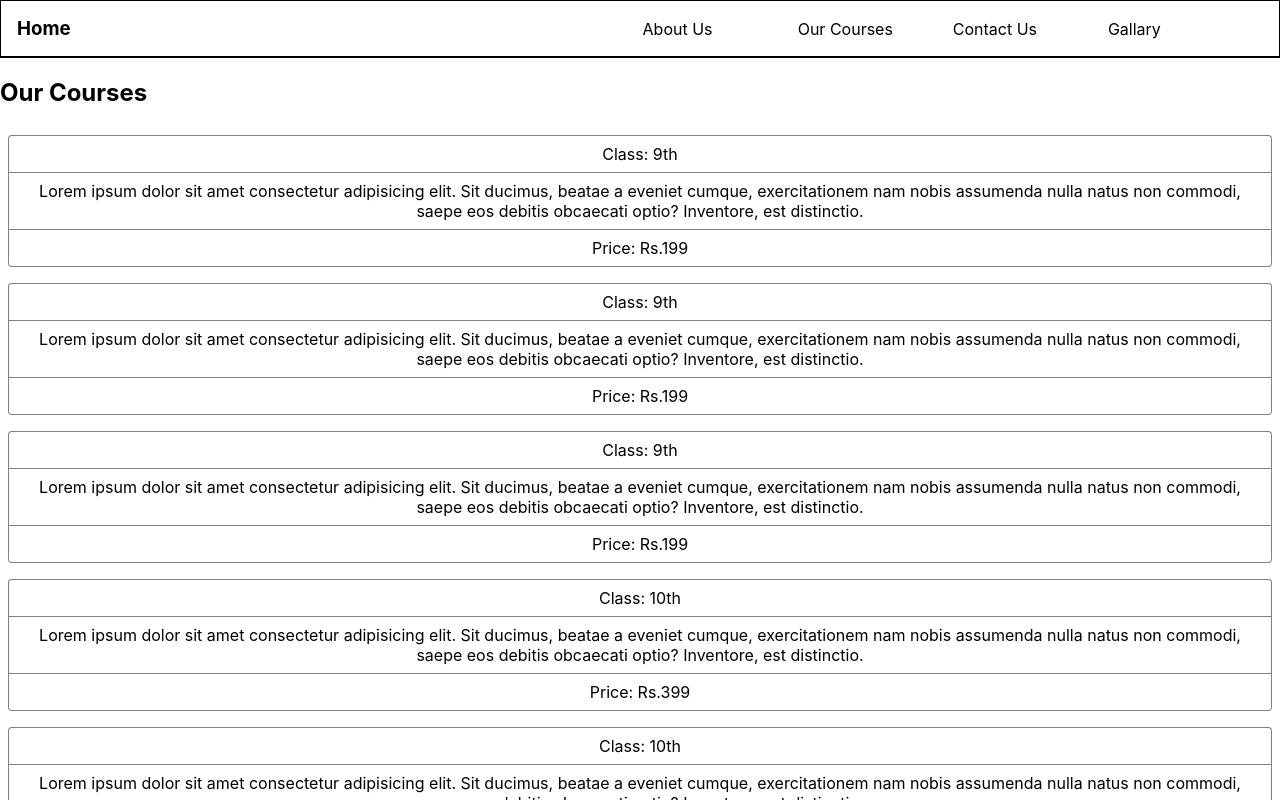
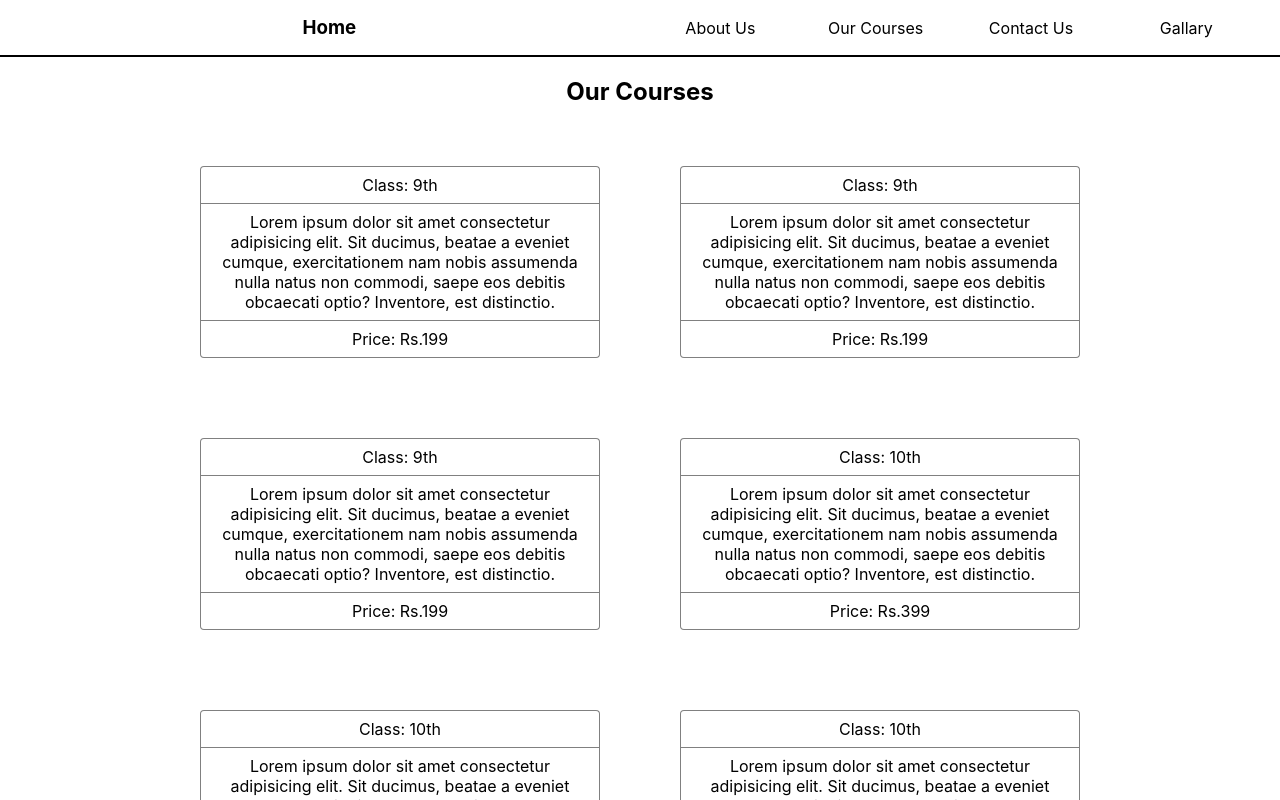
Before and after one commit to lord483/Project-1, a React (Create React App) app: page /courses in a window 1280 px wide. Shown: the top 800 px of the page. Built offline with nearby package versions, Linux system fonts and the light colour scheme.

Commit message:
little changes at Courses page

```diff
--- a/src/components/card.js
+++ b/src/components/card.js
@@ -1,15 +1,15 @@
 import React from "react";
 import styled from "styled-components";
 
-function Card({ id, std, price, curriculum }) {
+const Card = ({ std, price, curriculum }) => {
 	return (
-		<Wrapper>
+		<Wrapper className="class_card">
 			<div className="card_head">Class: {std}th</div>
 			<div className="card_body">{curriculum}</div>
 			<div className="card_footer">Price: Rs.{price}</div>
 		</Wrapper>
 	);
-}
+};
 
 const Wrapper = styled.section`
 	text-align: center;
--- a/src/components/navbar.js
+++ b/src/components/navbar.js
@@ -33,7 +33,6 @@ const Wrapper = styled.nav`
 		margin: 0;
 		padding: 0;
 	}
-	border: solid 1px black;
 
 	.nav-container {
 		display: flex;
@@ -41,10 +40,10 @@ const Wrapper = styled.nav`
 		display: -moz-box;
 		display: -ms-flexbox;
 		display: -webkit-flex;
-		border-bottom: solid 1px black;
+		border-bottom: solid 2px black;
 		align-items: center;
-		justify-content: flex-end;
 		padding: 1rem;
+		text-align: center;
 	}
 
 	.nav-container > .nav-item {
@@ -54,8 +53,7 @@ const Wrapper = styled.nav`
 
 	.nav-heading {
 		list-style-type: none;
-
-		justify-content: flex-start;
+		margin-left: 0;
 		flex: 5;
 	}
 `;
--- a/src/components/views/courses.js
+++ b/src/components/views/courses.js
@@ -3,14 +3,15 @@ import Navbar from "../navbar";
 import Card from "../card";
 import data from "../../assets/data";
 import styled from "styled-components";
+
 function Courses() {
 	return (
 		<Wrapper>
 			<Navbar />
-			<h1>Our Courses</h1>
+			<h1 className="course_heading">Our Courses</h1>
 			<div className="container">
 				{data.map((item) => {
-					return <Card className="class_card" key={item.id} {...item} />;
+					return <Card key={item.id} {...item} />;
 				})}
 			</div>
 		</Wrapper>
@@ -18,12 +19,18 @@ function Courses() {
 }
 
 const Wrapper = styled.section`
+	.course_heading {
+		text-align: center;
+	}
 	.container {
 		display: flex;
 		flex-wrap: wrap;
+		width: 75%;
+		margin: auto;
 	}
 	.class_card {
-		flex: 1 1 200px;
+		flex: 1 1 27%;
+		padding: 2.5rem;
 	}
 `;
 
```
Also changed, not shown: 1 other file (tests, documents, lock files or other folders).
